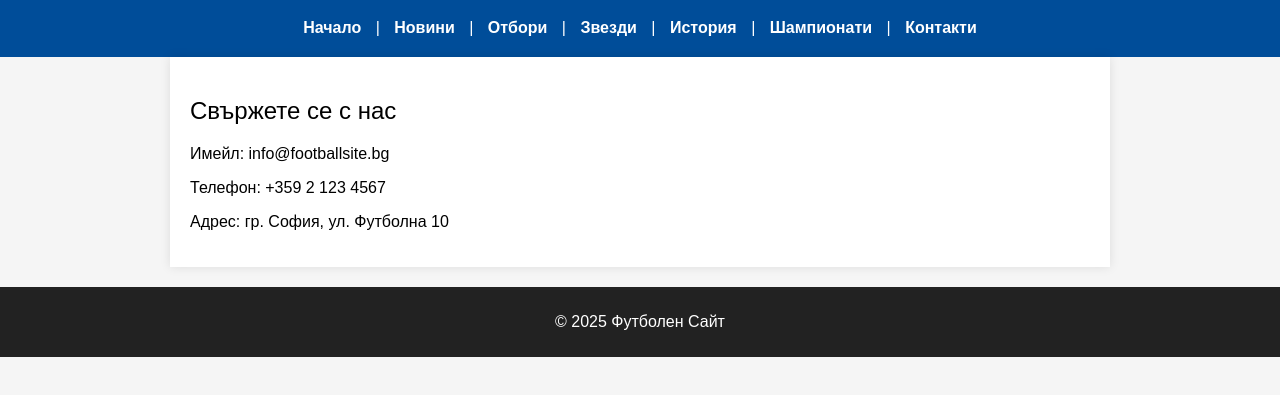
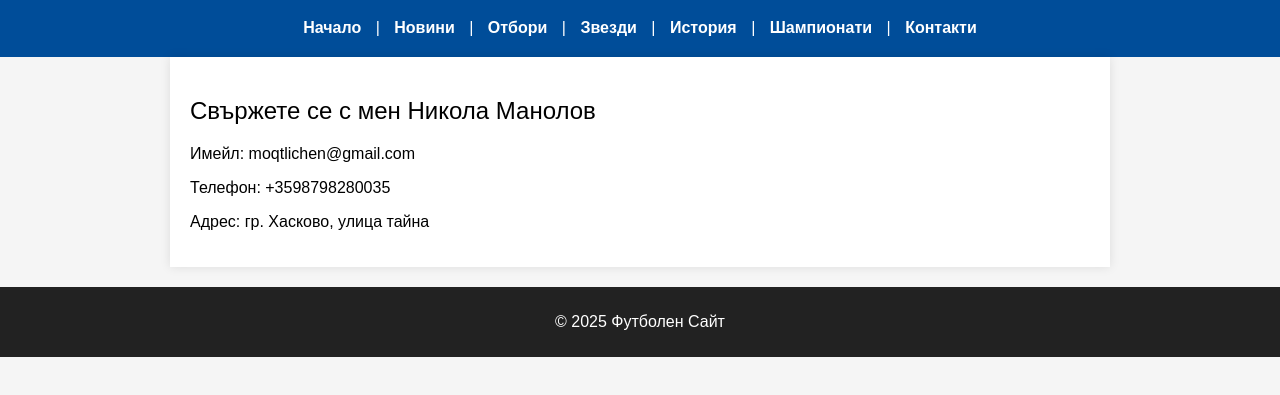
Before and after one commit to nikolamanolov/football, a plain HTML site: page contact.html in a window 1280 px wide. Shown: the part 81-476 px from the top of the page. Drawn offline with Linux system fonts and the light colour scheme.

Commit message:
Update contact.html

```diff
--- a/contact.html
+++ b/contact.html
@@ -22,10 +22,10 @@
 </header>
 <main>
     <section>
-        <h2>Свържете се с нас</h2>
-        <p>Имейл: info@footballsite.bg</p>
-        <p>Телефон: +359 2 123 4567</p>
-        <p>Адрес: гр. София, ул. Футболна 10</p>
+        <h2>Свържете се с мен Никола Манолов</h2>
+        <p>Имейл: moqtlichen@gmail.com</p>
+        <p>Телефон: +3598798280035</p>
+        <p>Адрес: гр. Хасково, улица тайна</p>
     </section>
 </main>
 <footer>
```
